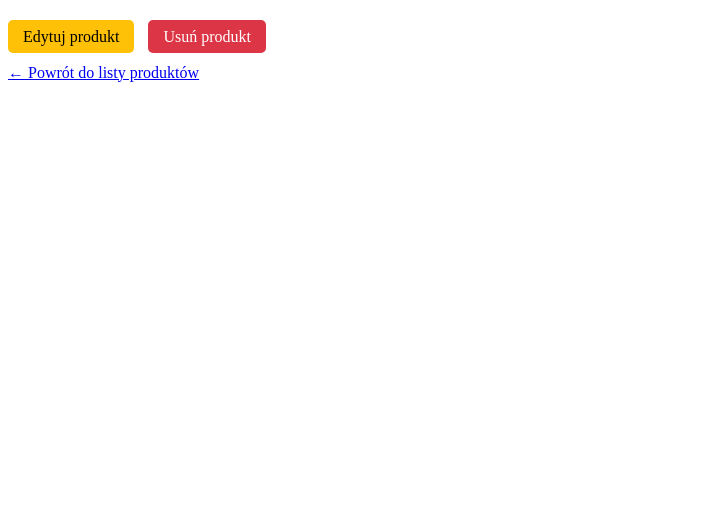
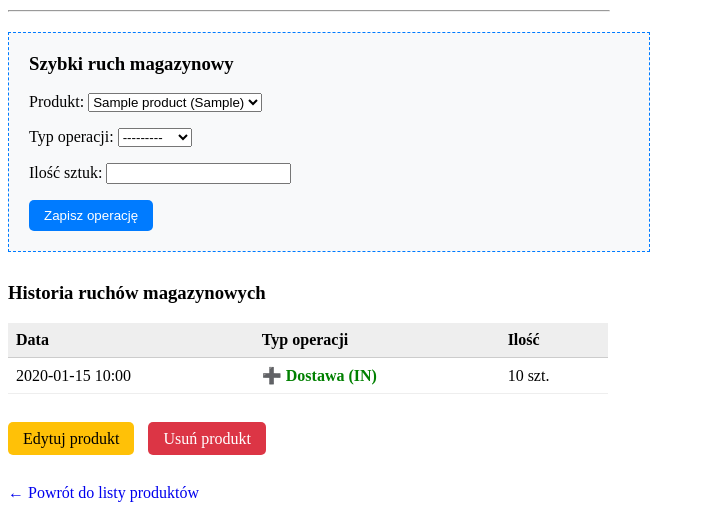
Before and after one commit to goldixp/system_magazynowy, a Django app: page /product/1/ in a window 1280 px wide. Shown: the part 555-1065 px from the top of the page, without its empty margins (0-705 px from the left). Before the commit the page ends 637 px from the top, so only its background shows below. Run offline with Django 5.2, Linux system fonts and the light colour scheme; tables that the repository leaves empty hold one stand-in row (values such as "Sample post").

Commit message:
feat: dodanie historii ruchów i formularza do widoku szczegółów produktu

```diff
--- a/inventory/templates/inventory/product_detail.html
+++ b/inventory/templates/inventory/product_detail.html
@@ -20,20 +20,63 @@
             {% endif %}
         </p>
     </div>
+
     <div style="margin-top: 30px; margin-bottom: 30px;">
         <h3>Kod QR Produktu:</h3>
         <img src="https://solsigs.com/api/qr?data={{ product_url|urlencode }}&format=png"
-     alt="Kod QR dla {{ product.name }}"
-     style="max-width: 200px; border: 1px solid #ccc; border-radius: 10px; box-shadow: 2px 2px 5px rgba(0,0,0,0.1);">
-
+             alt="Kod QR dla {{ product.name }}"
+             style="max-width: 200px; border: 1px solid #ccc; border-radius: 10px; box-shadow: 2px 2px 5px rgba(0,0,0,0.1);">
         <p style="color: gray;"><small>Zeskanuj ten kod telefonem, aby otworzyć stronę produktu.</small></p>
     </div>
-    <br>
+
+    <hr style="max-width: 600px; margin-left: 0;">
+
+    <div style="margin-top: 20px; border: 1px dashed #007bff; padding: 20px; max-width: 600px; background-color: #f8f9fa;">
+        <h3 style="margin-top: 0;">Szybki ruch magazynowy</h3>
+        <form method="post">
+            {% csrf_token %}
+            {{ form.as_p }}
+            <button type="submit" style="background-color: #007bff; padding: 8px 15px; color: white; border: none; border-radius: 5px; cursor: pointer;">
+                Zapisz operację
+            </button>
+        </form>
+    </div>
+
+    <div style="margin-top: 30px; max-width: 600px;">
+        <h3>Historia ruchów magazynowych</h3>
+        {% if movements %}
+            <table style="width: 100%; border-collapse: collapse; text-align: left;">
+                <tr style="background-color: #eee;">
+                    <th style="padding: 8px; border-bottom: 1px solid #ccc;">Data</th>
+                    <th style="padding: 8px; border-bottom: 1px solid #ccc;">Typ operacji</th>
+                    <th style="padding: 8px; border-bottom: 1px solid #ccc;">Ilość</th>
+                </tr>
+                {% for movement in movements %}
+                <tr>
+                    <td style="padding: 8px; border-bottom: 1px solid #eee;">{{ movement.created_at|date:"Y-m-d H:i" }}</td>
+                    <td style="padding: 8px; border-bottom: 1px solid #eee;">
+                        {% if movement.movement_type == 'IN' %}
+                            <span style="color: green; font-weight: bold;">➕ Dostawa (IN)</span>
+                        {% else %}
+                            <span style="color: red; font-weight: bold;">➖ Wydanie (OUT)</span>
+                        {% endif %}
+                    </td>
+                    <td style="padding: 8px; border-bottom: 1px solid #eee;">{{ movement.quantity }} szt.</td>
+                </tr>
+                {% endfor %}
+            </table>
+        {% else %}
+            <p style="color: gray;">Ten produkt nie ma jeszcze żadnej historii ruchów.</p>
+        {% endif %}
+    </div>
+
+    <br><br>
+
     <a href="{% url 'edit_product' product.id %}" style="background-color: #ffc107; padding: 8px 15px; color: black; text-decoration: none; border-radius: 5px;">Edytuj produkt</a>
     <a href="{% url 'delete_product' product.id %}" style="background-color: #dc3545; padding: 8px 15px; color: white; text-decoration: none; border-radius: 5px; margin-left: 10px;">Usuń produkt</a>
 
-    <br><br>
-    <a href="{% url 'product_list' %}">← Powrót do listy produktów</a>
+    <br><br><br>
+    <a href="{% url 'product_list' %}" style="text-decoration: none;">← Powrót do listy produktów</a>
 
 </body>
 </html>
--- a/inventory/views.py
+++ b/inventory/views.py
@@ -71,14 +71,47 @@ def add_product(request):
 
     return render(request, 'inventory/product_add_form.html', {'form': form})
 
-def product_detail(request,pk):
-
+def product_detail(request, pk):
     product = get_object_or_404(Product, pk=pk)
     product_url = request.build_absolute_uri()
 
-    return render(request, 'inventory/product_detail.html',
-                  {'product':product, 'product_url':product_url})
+    # Wyciągamy historię ruchów TYLKO dla tego produktu
+    movements = StockMovement.objects.filter(product=product).order_by('-created_at')
 
+    # Obsługa formularza na tej samej stronie
+    if request.method == 'POST':
+        form = StockMovementForm(request.POST)
+        if form.is_valid():
+            with transaction.atomic():
+                movement = form.save(commit=False)
+                # Nadpisujemy produkt z formularza tym, na którego stronie jesteśmy
+                movement.product = product
+
+                # Zabezpieczamy produkt do edycji
+                locked_product = Product.objects.select_for_update().get(id=product.id)
+
+                if movement.movement_type == 'IN':
+                    locked_product.current_stock += movement.quantity
+                elif movement.movement_type == 'OUT':
+                    locked_product.current_stock -= movement.quantity
+
+                locked_product.save()
+                movement.save()
+
+            # Po zapisaniu odświeżamy stronę szczegółów produktu
+            return redirect('product_detail', pk=product.pk)
+    else:
+        # Inicjujemy pusty formularz, ustawiając domyślny produkt
+        form = StockMovementForm(initial={'product': product})
+
+    context = {
+        'product': product,
+        'product_url': product_url,
+        'movements': movements,
+        'form': form
+    }
+
+    return render(request, 'inventory/product_detail.html', context)
 
 def edit_product(request, pk):
     product = get_object_or_404(Product, pk=pk)
```
